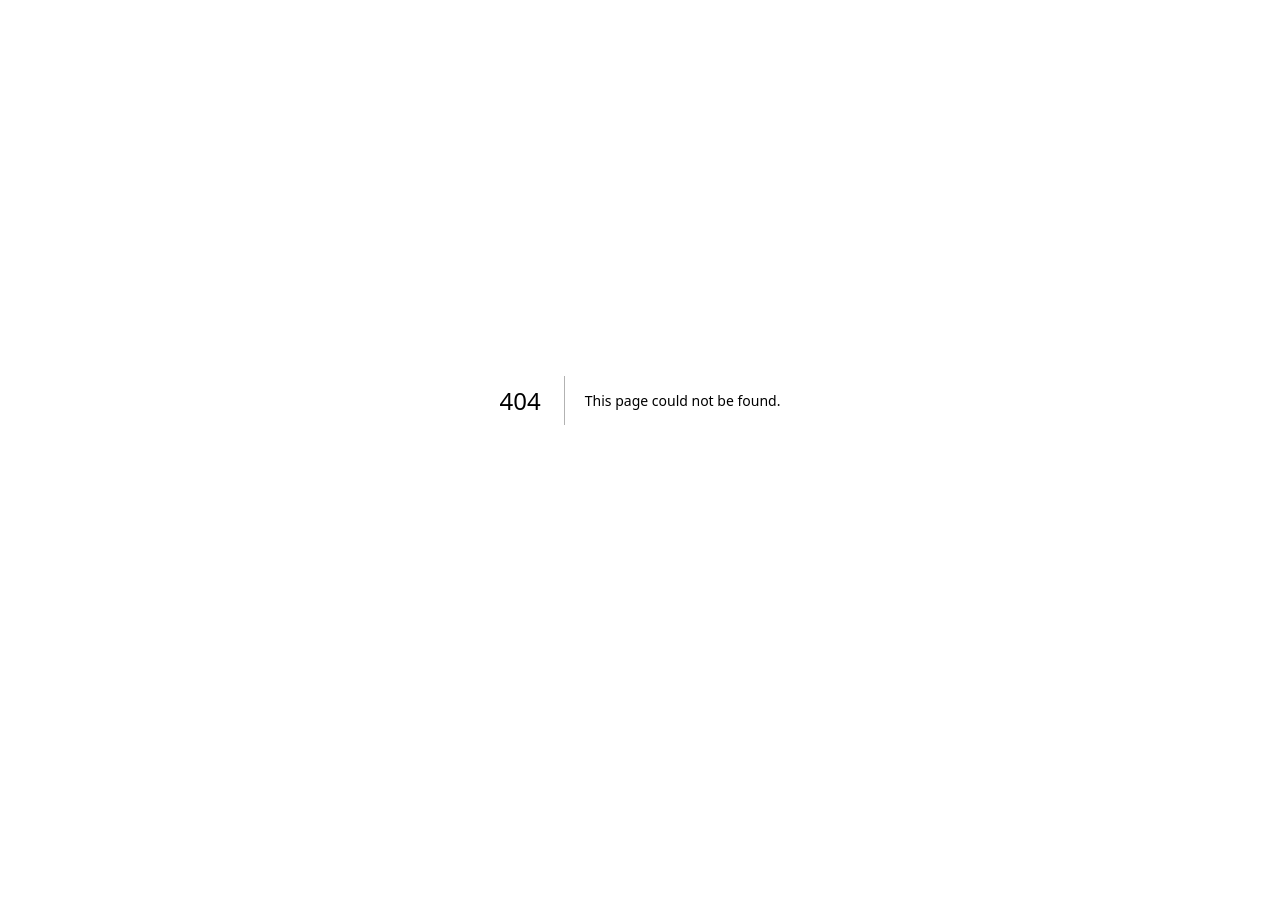
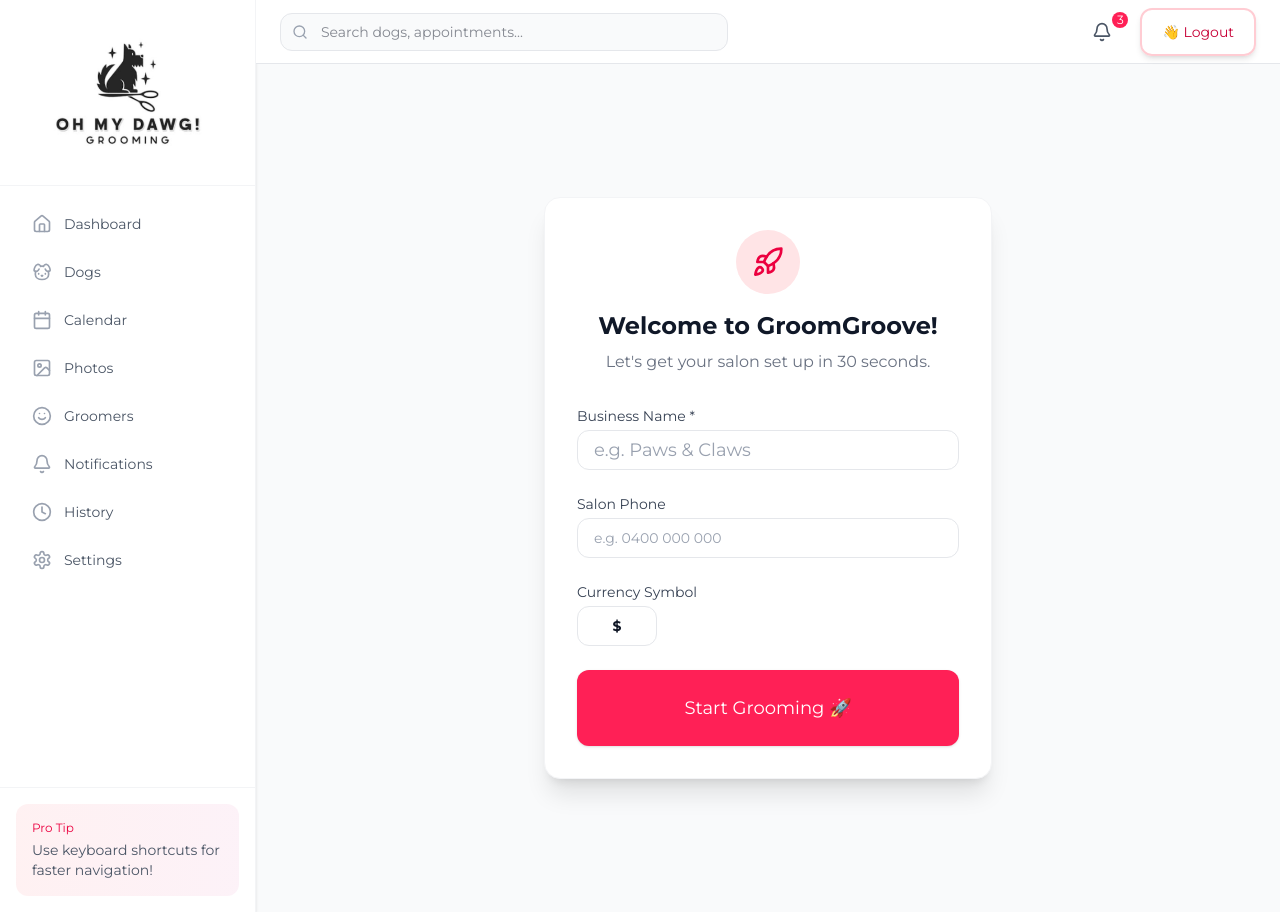
Before and after one commit to mcollis56/GroomGroove, a Next.js app: page /onboarding in a window 1280 px wide. Before the commit this address had no page. Before the commit the page ends 800 px from the top, so only its background shows below. Built offline with nearby package versions, Linux system fonts and the light colour scheme; no server answers.

Commit message:
Add Onboarding Flow

```diff
--- a/app/(app)/dashboard/page.tsx
+++ b/app/(app)/dashboard/page.tsx
@@ -27,8 +27,16 @@
   const expiry = new Date(subscription.current_period_end);
   if (expiry < new Date()) redirect("/pricing?expired=true");
 
+  // 2. Onboarding Check
+  const { data: settings } = await supabase
+    .from("business_settings")
+    .select("id")
+    .eq("user_id", user.id)
+    .maybeSingle();
 
-  // 2. DATA FETCHING - LOCKED TO USER_ID
+  if (!settings) redirect("/onboarding");
+
+  // 3. DATA FETCHING - LOCKED TO USER_ID
   const today = new Date().toISOString().split('T')[0];
 
   const [appointmentsResult, onDutyGroomers, offDutyGroomers] = await Promise.all([
--- /dev/null
+++ b/app/(app)/onboarding/page.tsx
@@ -0,0 +1,56 @@
+'use client'
+
+import { useState } from "react";
+import { Button } from "@/components/ui/Button";
+import { Input } from "@/components/ui/Input";
+import { setupBusiness } from "@/lib/actions/onboarding";
+import { Rocket } from "lucide-react";
+
+export default function OnboardingPage() {
+  const [isLoading, setIsLoading] = useState(false);
+
+  const handleSubmit = async (formData: FormData) => {
+    setIsLoading(true);
+    await setupBusiness(formData);
+    // Redirect happens server-side
+  };
+
+  return (
+    <div className="min-h-screen bg-gray-50 flex items-center justify-center p-4">
+      <div className="max-w-md w-full bg-white rounded-2xl shadow-xl p-8 border border-gray-100">
+        <div className="text-center mb-8">
+          <div className="bg-rose-100 w-16 h-16 rounded-full flex items-center justify-center mx-auto mb-4">
+            <Rocket className="w-8 h-8 text-rose-600" />
+          </div>
+          <h1 className="text-2xl font-bold text-gray-900">Welcome to GroomGroove!</h1>
+          <p className="text-gray-500 mt-2">Let's get your salon set up in 30 seconds.</p>
+        </div>
+
+        <form action={handleSubmit} className="space-y-6">
+          <div>
+            <label className="block text-sm font-medium text-gray-700 mb-1">Business Name *</label>
+            <Input name="businessName" placeholder="e.g. Paws & Claws" required className="text-lg" />
+          </div>
+
+          <div>
+            <label className="block text-sm font-medium text-gray-700 mb-1">Salon Phone</label>
+            <Input name="phone" placeholder="e.g. 0400 000 000" />
+          </div>
+
+          <div>
+            <label className="block text-sm font-medium text-gray-700 mb-1">Currency Symbol</label>
+            <Input name="currency" defaultValue="$" className="w-20 text-center font-bold" />
+          </div>
+
+          <Button
+            type="submit"
+            className="w-full bg-rose-500 hover:bg-rose-600 text-white py-6 text-lg rounded-xl"
+            disabled={isLoading}
+          >
+            {isLoading ? "Setting up..." : "Start Grooming 🚀"}
+          </Button>
+        </form>
+      </div>
+    </div>
+  );
+}
--- /dev/null
+++ b/lib/actions/onboarding.ts
@@ -0,0 +1,38 @@
+'use server'
+
+import { createClient } from "@/utils/supabase/server";
+import { redirect } from "next/navigation";
+import { revalidatePath } from "next/cache";
+
+export async function setupBusiness(formData: FormData) {
+  const supabase = await createClient();
+  const { data: { user } } = await supabase.auth.getUser();
+
+  if (!user) redirect("/login");
+
+  const businessName = formData.get("businessName") as string;
+  const phone = formData.get("phone") as string;
+  const currency = formData.get("currency") as string || "$";
+
+  if (!businessName) {
+    return { error: "Business Name is required" };
+  }
+
+  // Insert settings
+  const { error } = await supabase
+    .from("business_settings")
+    .insert({
+      user_id: user.id,
+      business_name: businessName,
+      phone: phone,
+      currency: currency,
+    });
+
+  if (error) {
+    console.error("Onboarding Error:", error);
+    return { error: "Failed to save settings. Try again." };
+  }
+
+  revalidatePath("/dashboard");
+  redirect("/dashboard");
+}
```
